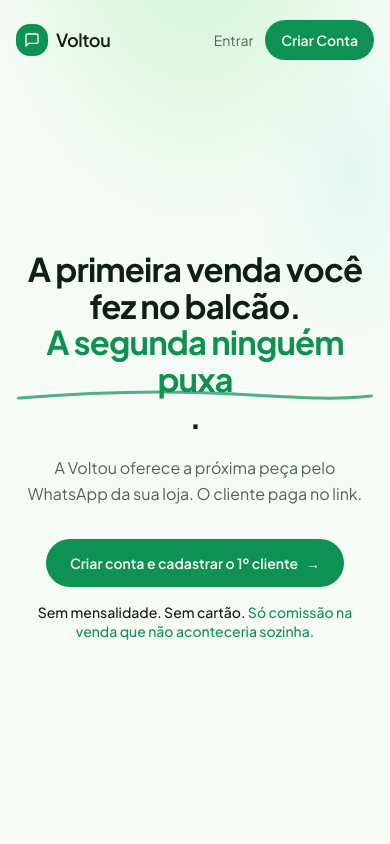
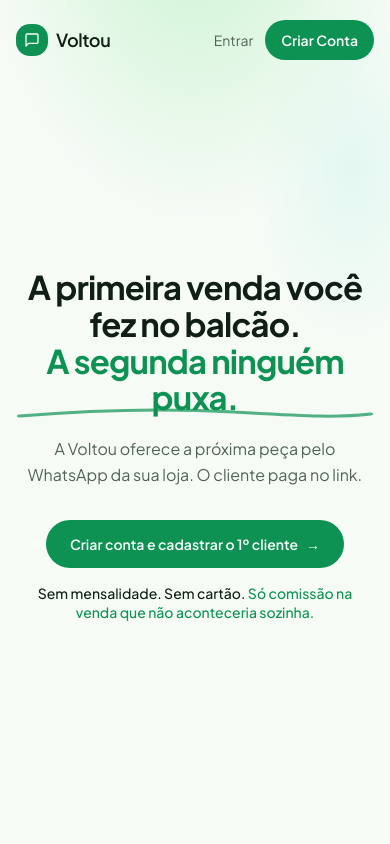
Before and after one commit to momauricio/voltou-front, a Next.js app: page / in a window 390 px wide. Shown: the top 844 px of the page. Built offline with nearby package versions, Linux system fonts and the light colour scheme.

Commit message:
fix(landing): keep hero period on the punchline
Move the final period inside the underlined span so it does not wrap onto its own line on mobile.

Co-authored-by: momauricio <momauricio@users.noreply.github.com>

```diff
--- a/src/components/landing/landing-hero.tsx
+++ b/src/components/landing/landing-hero.tsx
@@ -16,7 +16,7 @@ export function LandingHero() {
           <h1 className="landing-reveal text-[2.05rem] font-bold leading-[1.12] tracking-tight text-foreground sm:text-5xl sm:leading-[1.08]">
             A primeira venda você fez no balcão.{' '}
             <span className="relative inline-block text-primary">
-              A segunda ninguém puxa
+              A segunda ninguém puxa.
               <svg
                 aria-hidden
                 className="pointer-events-none absolute -bottom-1 left-0 h-3 w-full text-primary/70 sm:-bottom-1.5 sm:h-3.5"
@@ -32,7 +32,6 @@ export function LandingHero() {
                 />
               </svg>
             </span>
-            .
           </h1>
 
           <p className="landing-reveal landing-reveal-delay-1 mx-auto mt-5 max-w-xl text-base leading-relaxed text-muted-foreground sm:text-lg">
```
